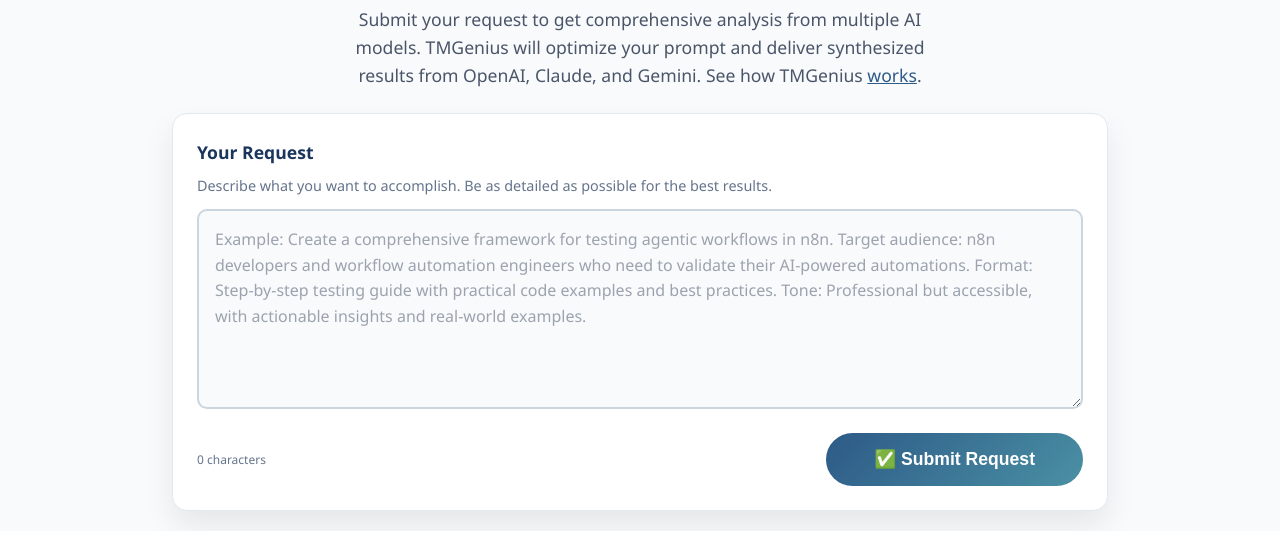
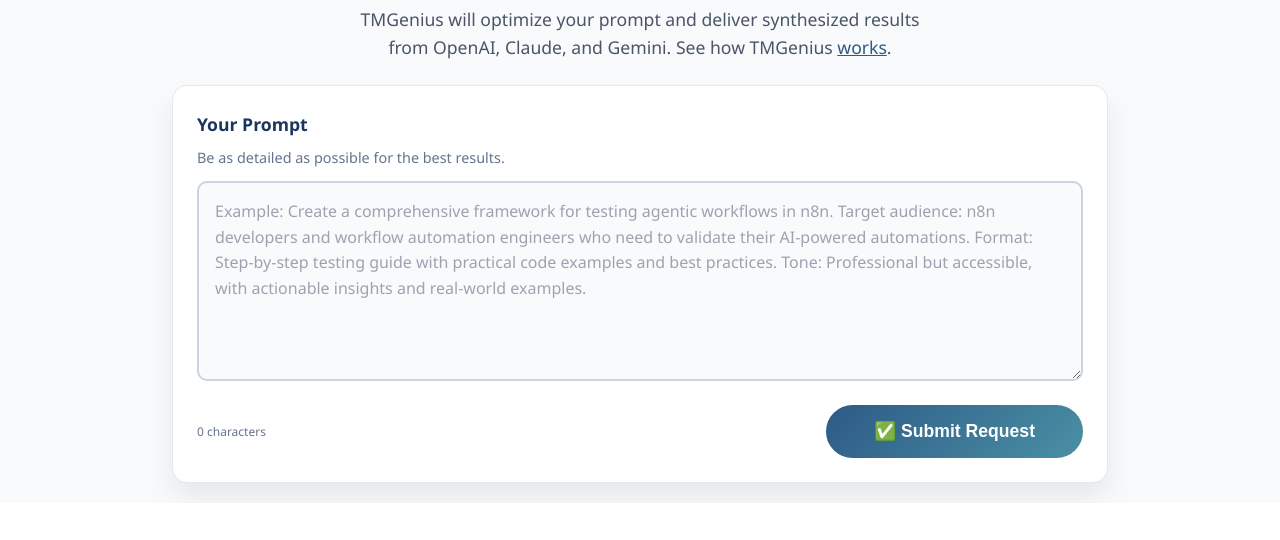
Before and after one commit to TMG-AI/TMGenius, a website: page index.html in a window 1280 px wide. Shown: the part 256-796 px from the top of the page. Drawn offline with nearby package versions, Linux system fonts and the light colour scheme.

Commit message:
Update index.html

```diff
--- a/index.html
+++ b/index.html
@@ -418,16 +418,15 @@
       <div class="section-header">
         <h2>Submit & Analyze</h2>
         <p>
-          Submit your request to get comprehensive analysis from multiple AI models.
-          TMGenius will optimize your prompt and deliver synthesized results from OpenAI, Claude, and Gemini.
+        TMGenius will optimize your prompt and deliver synthesized results from OpenAI, Claude, and Gemini.
           See how TMGenius <a href="#features" class="how-link">works</a>.
         </p>
       </div>
 
       <form class="upload-form" id="promptForm">
         <div class="form-group">
-          <label for="promptText">Your Request</label>
-          <p class="description">Describe what you want to accomplish. Be as detailed as possible for the best results.</p>
+          <label for="promptText">Your Prompt</label>
+          <p class="description">Be as detailed as possible for the best results.</p>
           <textarea
             id="promptText"
             name="prompt"
```
